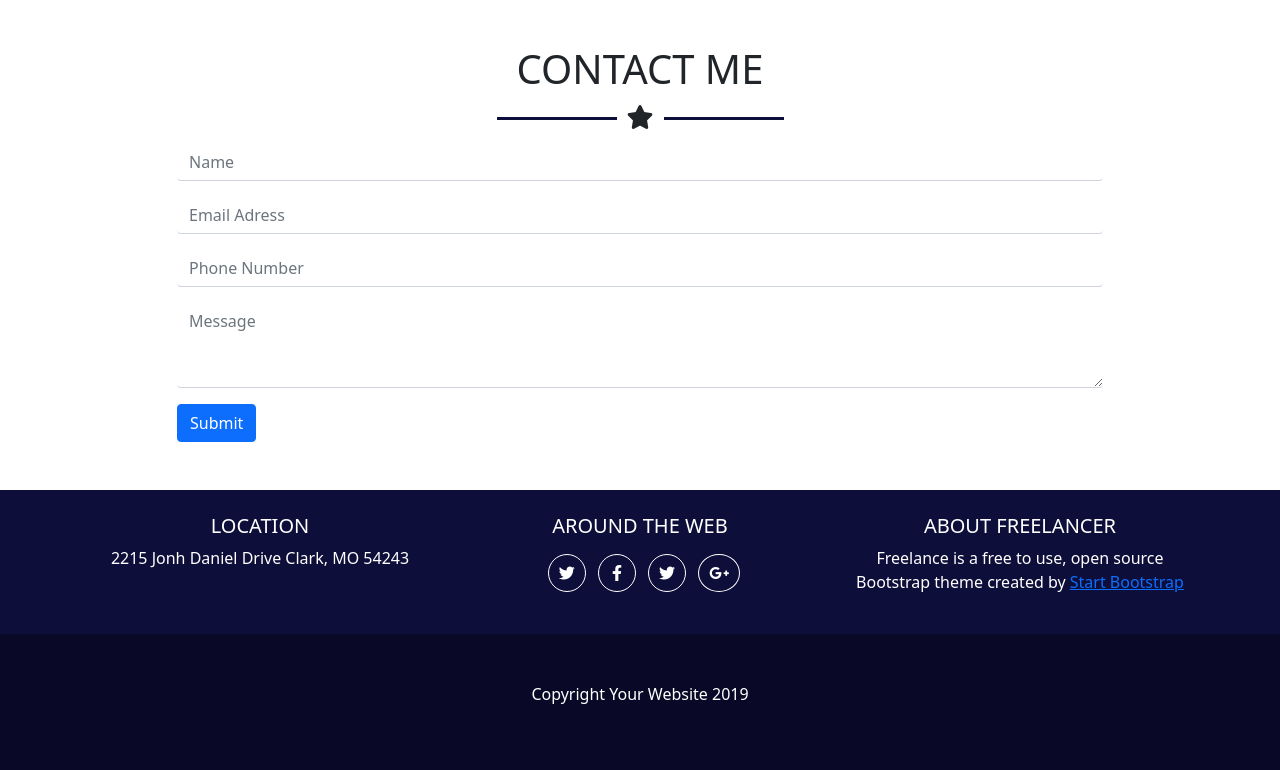
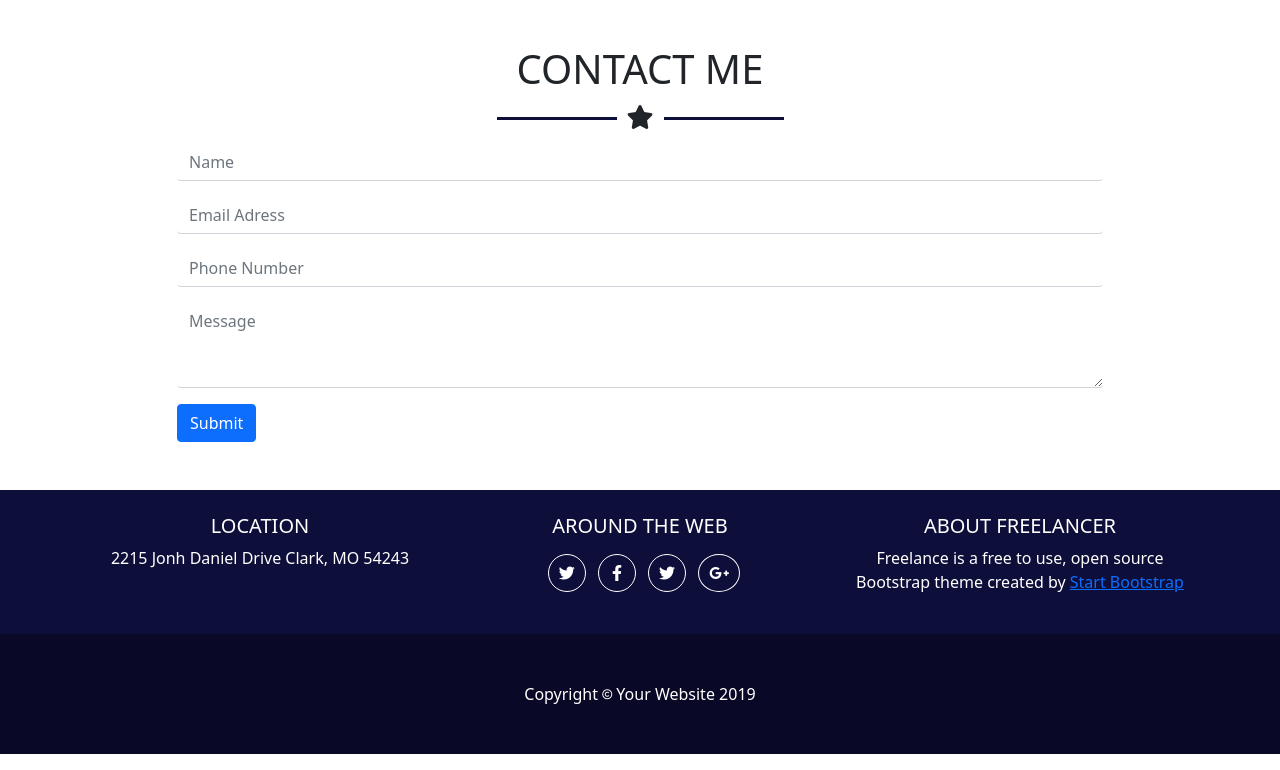
Before and after one commit to GianmauroCoviello/html-css-bootstrap-freelancer, a plain HTML site: page index.html in a window 1280 px wide. Shown: the part 1620-2390 px from the top of the page. Drawn offline with nearby package versions, Linux system fonts and the light colour scheme.

Commit message:
[DOCS] Modifiche aggiuntive.

```diff
--- a/index.html
+++ b/index.html
@@ -252,16 +252,17 @@
             </div>
         </div>
     </main>
+    <!-- FINE MAIN -->
+
     <!-- INIZIO FOOTER -->
     <footer class="blu-navy">
         <div class="container">
             <div class="row text-center">
                 <div class="col-12 p-5 text-white">
-                   <p>Copyright Your Website 2019</p>
+                   <span>Copyright <i class="fa-regular fa-copyright fa-2xs"></i> Your Website 2019</span>
                 </div>
             </div>
         </div>
-
     </footer>
     <!-- FINE DEL FOOTER -->
 </body>
```
